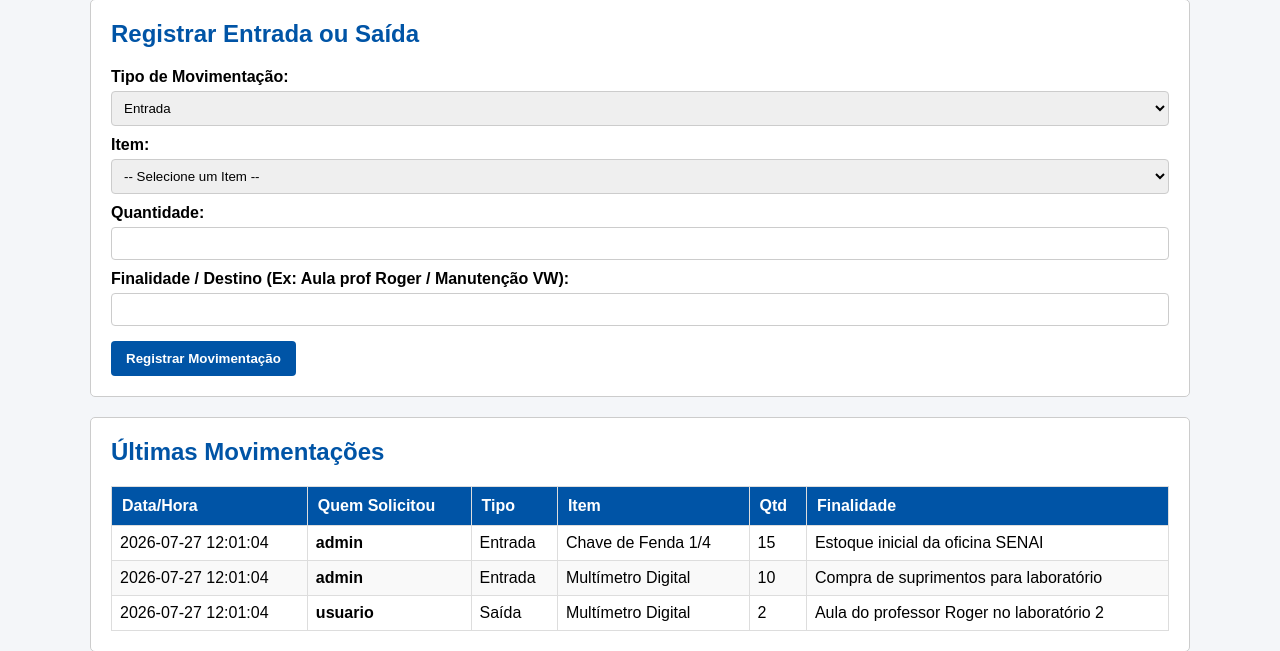
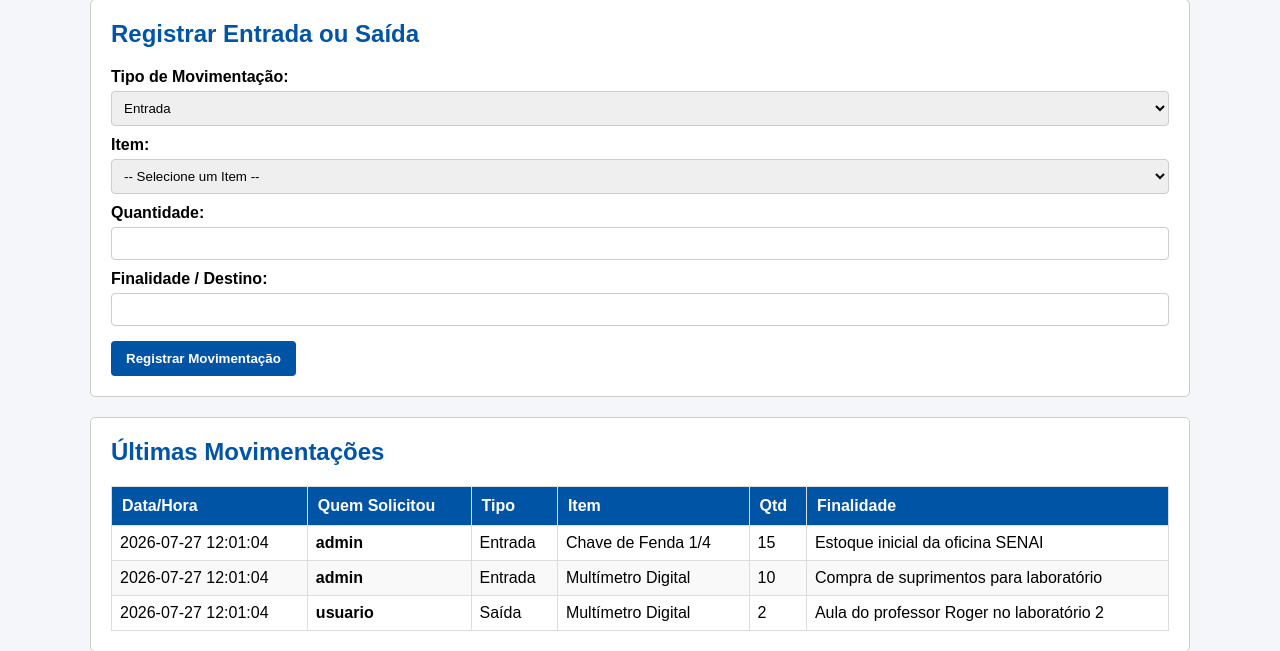
Before and after one commit to ferreiracamile/tcc, a Flask app: page /entrada-saida in a window 1280 px wide. Shown: the part 133-784 px from the top of the page. Run offline with Flask 3, Linux system fonts and the light colour scheme; a user stored in the database is signed in; data comes from the database, SQL or seed files in the repository; both versions use the stored data as it was after the commit; some libraries are stand-ins or nearby versions.

Commit message:
atualizacao

```diff
--- a/templates/entrada-saida.html
+++ b/templates/entrada-saida.html
@@ -58,7 +58,7 @@
             <label>Quantidade:</label>
             <input type="number" name="quantidade" min="1" required>
 
-            <label>Finalidade / Destino (Ex: Aula prof Roger / Manutenção VW):</label>
+            <label>Finalidade / Destino:</label>
             <input type="text" name="finalidade" required>
 
             <button type="submit" class="btn" style="margin-top: 15px;">Registrar Movimentação</button>
```
Also changed, not shown: almoxarifado.db.
